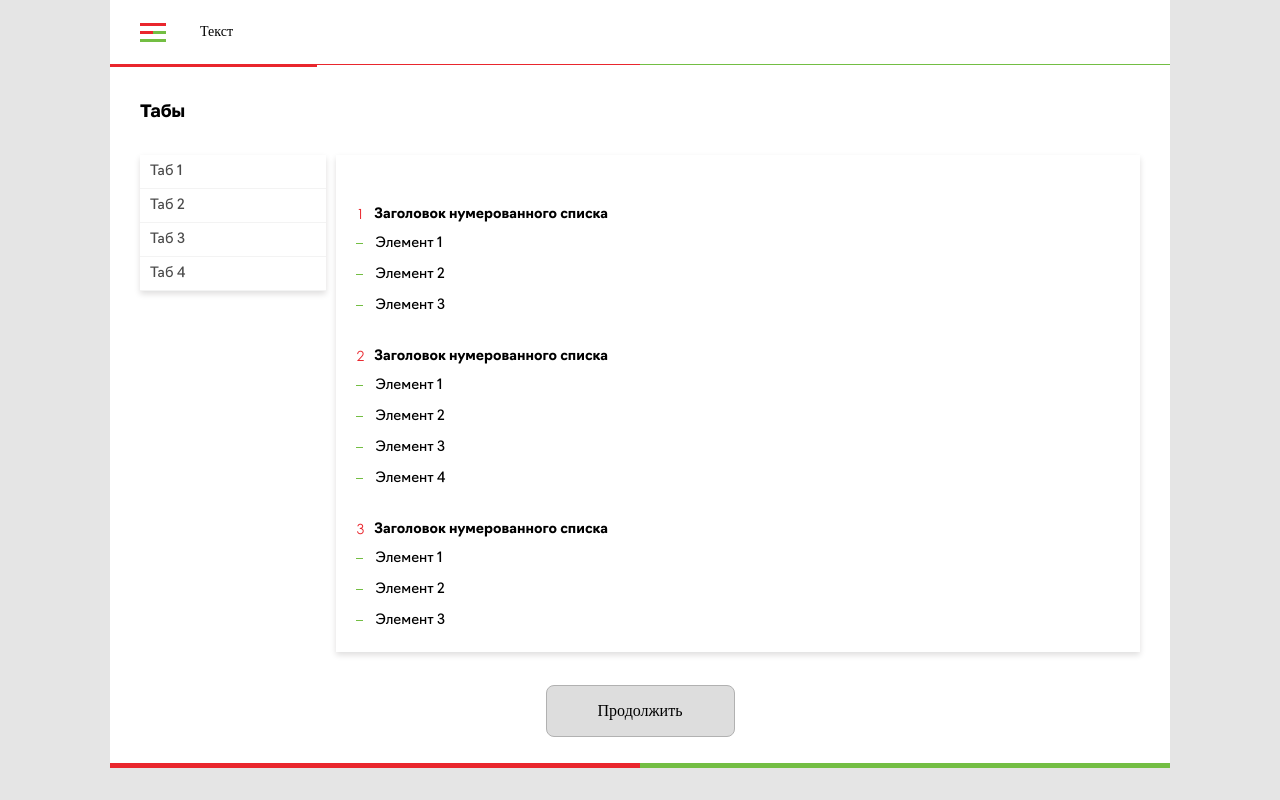
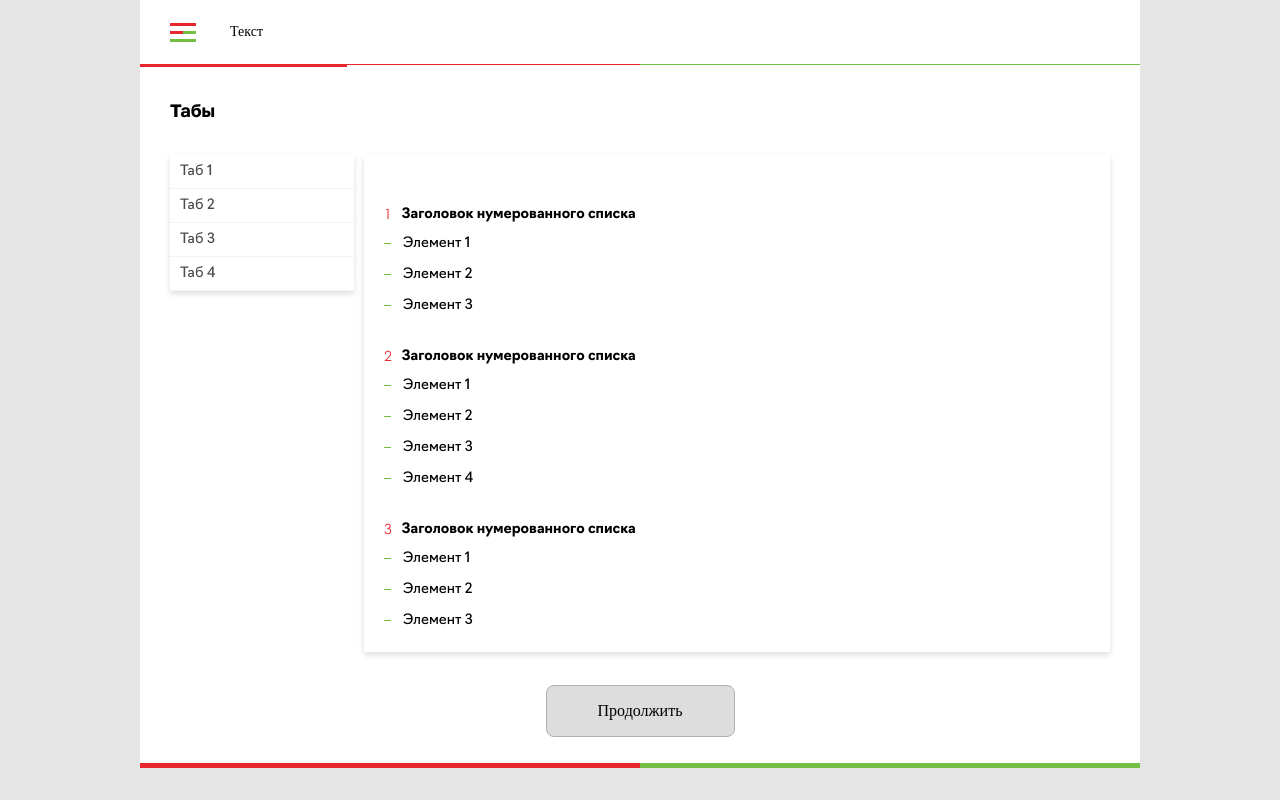
Before and after one commit to TaniaSab/Tab, a plain HTML site: page Практика_Табы/index.html in a window 1280 px wide. Drawn offline with Linux system fonts and the light colour scheme.

Commit message:
Update style.css

```diff
--- a/Практика_Табы/css/style.css
+++ b/Практика_Табы/css/style.css
@@ -120,7 +120,7 @@ html,body {
 }
 
 .main{
-   max-width: 1060px;
+   max-width: 1000px;
    min-height: 100%;
    width: 100%;
    background-color: white;
```
